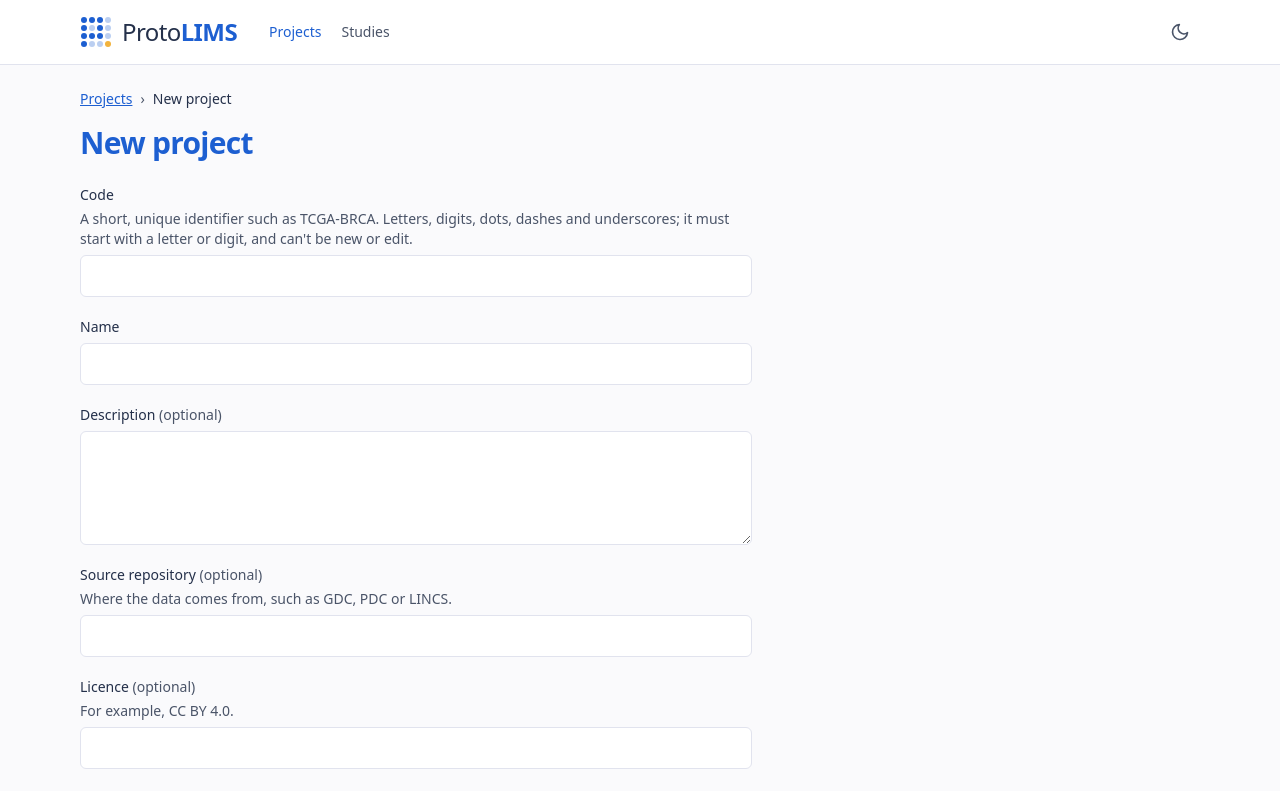
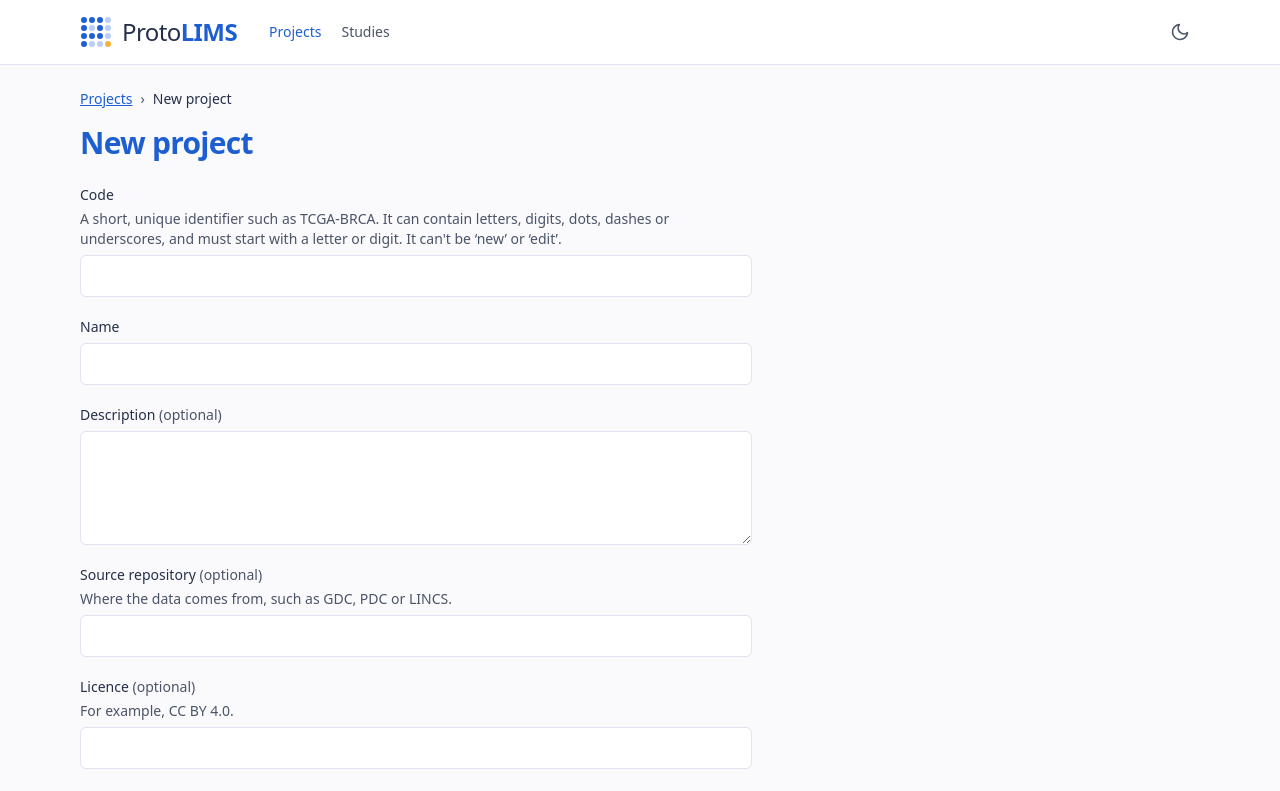
Before and after one commit to leehart3000/protolims, a React (Vite) app in the folder frontend/: page /projects/new in a window 1280 px wide. Shown: the top 791 px of the page. Built offline with nearby package versions, Linux system fonts and the light colour scheme; what openapi-fetch would draw is missing.

Commit message:
Clarify the code hints

```diff
--- a/frontend/src/components/ProjectForm.tsx
+++ b/frontend/src/components/ProjectForm.tsx
@@ -61,7 +61,7 @@ export function ProjectForm({
         <TextField
           label="Code"
           name="code"
-          hint="A short, unique identifier such as TCGA-BRCA. Letters, digits, dots, dashes and underscores; it must start with a letter or digit, and can't be new or edit."
+          hint="A short, unique identifier such as TCGA-BRCA. It can contain letters, digits, dots, dashes or underscores, and must start with a letter or digit. It can't be ‘new’ or ‘edit’."
           error={codeError}
           defaultValue={initial.code}
           required
--- a/frontend/src/components/StudyForm.tsx
+++ b/frontend/src/components/StudyForm.tsx
@@ -72,7 +72,7 @@ export function StudyForm({
         <TextField
           label="Code"
           name="code"
-          hint="A short identifier, unique within this project, such as RNASEQ. Letters, digits, dots, dashes and underscores; it must start with a letter or digit, and can't be new or edit."
+          hint="A short identifier, unique within this project, such as RNASEQ. It can contain letters, digits, dots, dashes or underscores, and must start with a letter or digit. It can't be ‘new’ or ‘edit’."
           error={codeError}
           defaultValue={initial.code}
           required
```
